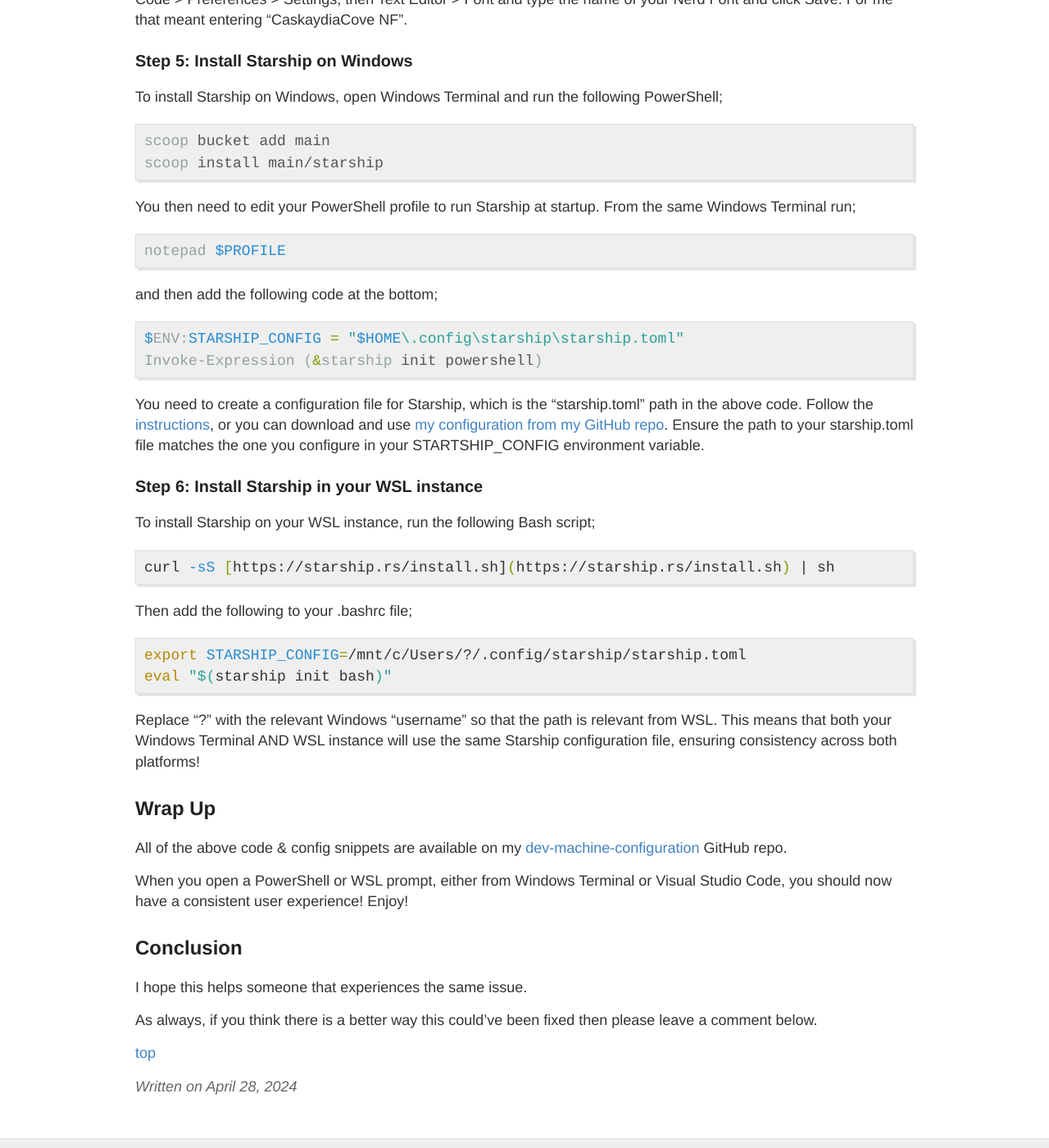
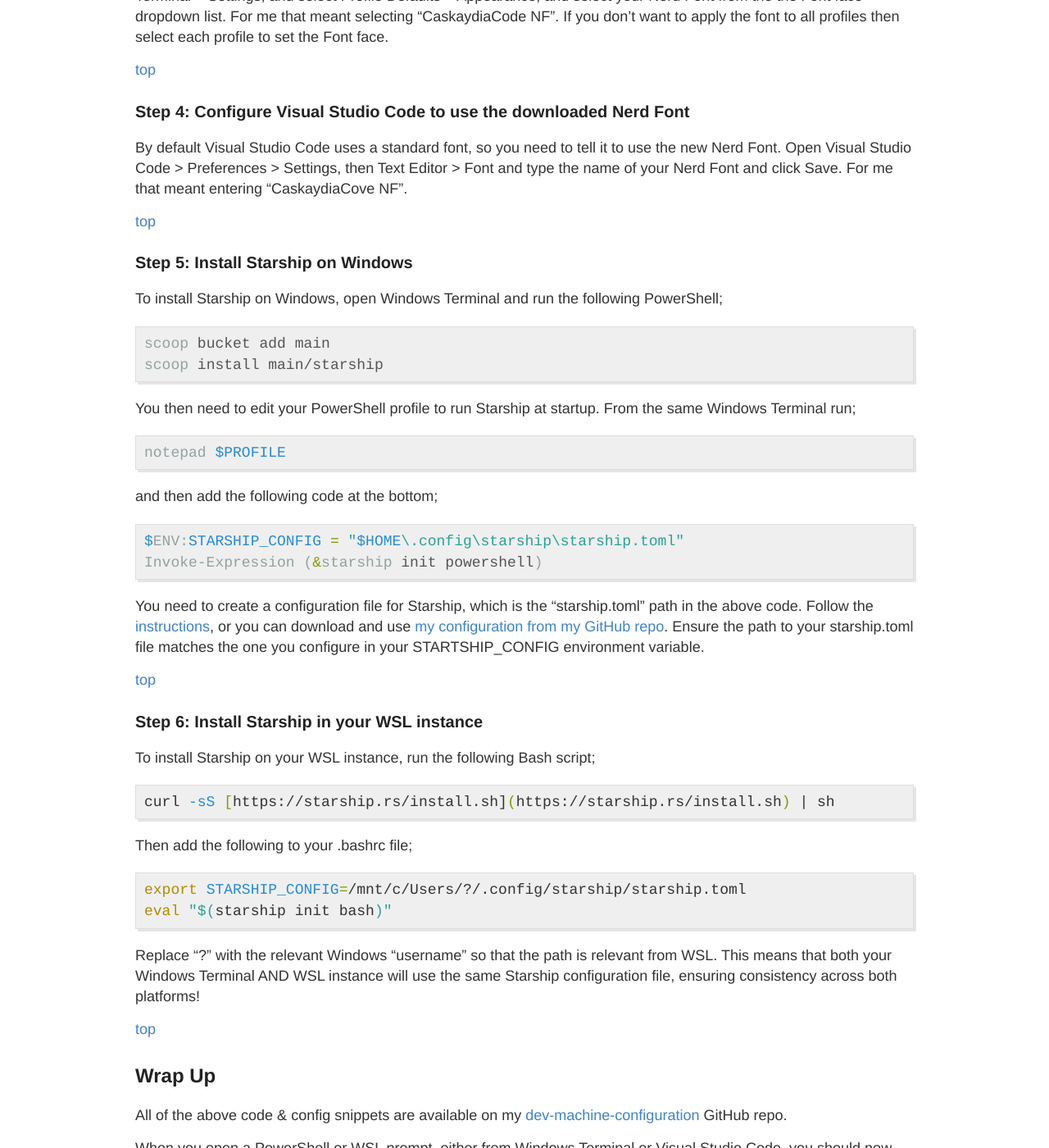
Before and after one commit to philipstreet/philipstreet.github.io, a Jekyll site: the page built from _posts/2024-04-28-Starship-prompt-for-PowerShell-and-WSL-on-Windows-11.md, in a window 1280 px wide and 1400 px high, scrolled down 2600 px. Shown: the whole window at 82% size. Built offline with Jekyll 4.4.1, drawn with Linux system fonts in a browser that asks for light colours.

Commit message:
Add top nav

```diff
--- a/_layouts/post.html
+++ b/_layouts/post.html
@@ -3,7 +3,7 @@
 ---
 
 <article class="post">
-  <h1>{{ page.title }}</h1>
+  <h1 id="title">{{ page.title }}</h1>
 
   <div class="entry">
     {{ content }}
--- a/_posts/2024-04-28-Starship-prompt-for-PowerShell-and-WSL-on-Windows-11.md
+++ b/_posts/2024-04-28-Starship-prompt-for-PowerShell-and-WSL-on-Windows-11.md
@@ -33,9 +33,13 @@
 
 "What's Starhip?", I hear you ask. [Starship](https://starship.rs) is a cross-platform cross-shell prompt written in Rust, so is blazingly fast. It allows you to customise and augment the prompt with additional information that you may find useful.
 
+[top](#title)
+
 ## Sold! How do I get this setup?
 
 Before you run headlong into trying to install Starship, you need to install a few dependencies first. As I said before, I couldn't install Starship using Winget or Chocolatey as I did not have the permissions to start Windows Terminal with elevated privileges. After a bit of sluething, I discovered an alternative package manager called [Scoop](https://scoop.sh), which allowed me to install Starship without elevated privileges, as well as other helpful tools.
+
+[top](#title)
 
 ### Step 1: Install Scoop in Windows
 
@@ -45,6 +49,8 @@
 Set-ExecutionPolicy -ExecutionPolicy RemoteSigned -Scope CurrentUser
 Invoke-RestMethod -Uri [https://get.scoop.sh](https://get.scoop.sh) | Invoke-Expression
 {% endhighlight %}
+
+[top](#title)
 
 ### Step 2: Install a Nerd Font
 
@@ -70,13 +76,19 @@
 
 Select your desired Nerd Font from the menu and let the cli handle the rest. By default, fonts will be downloaded and installed in the .fonts directory in your home directory.
 
+[top](#title)
+
 ### Step 3: Configure Windows Terminal to use the downloaded Nerd Font
 
 By default Windows Terminal uses a standard font, so you need to tell it to use the new Nerd Font. Open Windows Terminal > Settings, and select Profile Defaults > Appearance, and select your Nerd Font from the the Font face dropdown list. For me that meant selecting "CaskaydiaCode NF". If you don't want to apply the font to all profiles then select each profile to set the Font face.
 
+[top](#title)
+
 ### Step 4: Configure Visual Studio Code to use the downloaded Nerd Font
 
 By default Visual Studio Code uses a standard font, so you need to tell it to use the new Nerd Font. Open Visual Studio Code > Preferences > Settings, then Text Editor > Font and type the name of your Nerd Font and click Save. For me that meant entering "CaskaydiaCove NF".
+
+[top](#title)
 
 ### Step 5: Install Starship on Windows
 
@@ -102,6 +114,8 @@
 
 You need to create a configuration file for Starship, which is the "starship.toml" path in the above code. Follow the [instructions](https://starship.rs/config/), or you can download and use [my configuration from my GitHub repo](https://github.com/philipstreet/dev-machine-config/blob/main/starship/starship.toml). Ensure the path to your starship.toml file matches the one you configure in your STARTSHIP_CONFIG environment variable.
 
+[top](#title)
+
 ### Step 6: Install Starship in your WSL instance
 
 To install Starship on your WSL instance, run the following Bash script;
@@ -119,16 +133,18 @@
 
 Replace "?" with the relevant Windows "username" so that the path is relevant from WSL. This means that both your Windows Terminal AND WSL instance will use the same Starship configuration file, ensuring consistency across both platforms!
 
+[top](#title)
+
 ## Wrap Up
 
 All of the above code & config snippets are available on my [dev-machine-configuration](https://github.com/philipstreet/dev-machine-config/tree/main) GitHub repo.
 
 When you open a PowerShell or WSL prompt, either from Windows Terminal or Visual Studio Code, you should now have a consistent user experience! Enjoy!
 
+[top](#title)
+
 ## Conclusion
-
-I hope this helps someone that experiences the same issue.
 
 As always, if you think there is a better way this could've been fixed then please leave a comment below.
 
-[top](#whats-starship)
+[top](#title)
```
Also changed, not shown: _posts/2024-03-27-object-id-not-authorized-to-register-resource-provider.md (+2 -0 lines).
